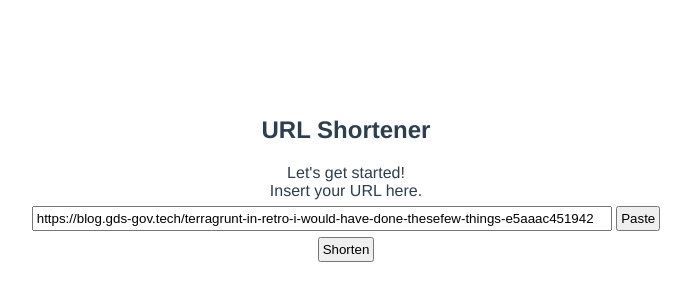
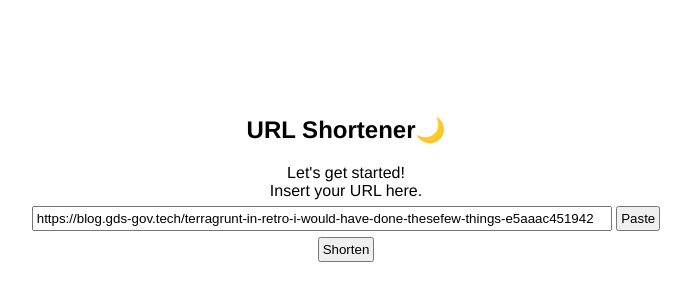
Before and after one commit to constanxe/url-shortener, a Vue app in the folder client/: page / in a window 1280 px wide. Shown: the part 124-424 px from the top of the page, without its empty margins (294-985 px from the left). Built offline with nearby package versions, Linux system fonts and the light colour scheme.

Commit message:
client: add dark/light theme toggle

```diff
--- a/client/src/App.vue
+++ b/client/src/App.vue
@@ -1,6 +1,6 @@
 <template>
   <div id="app">
-    <h2>URL Shortener</h2>
+    <h2>URL Shortener<button class="btn__theme" @click="toggleTheme" title="Toggle theme" aria-label="Toggle theme">{{theme == 'light' ? '🌙' : '☀️'}}</button></h2>
     <div class="label">Let's get started!<br>Insert your URL here.</div>
     <input type="search" v-model="urlInput" @keydown.enter="generateShortenedUrl()"> <button @click="pasteUrlInput()">Paste</button> <br>
     <button @click="generateShortenedUrl()">Shorten</button>
@@ -27,7 +27,8 @@
     return {
       urlInput: 'https://blog.gds-gov.tech/terragrunt-in-retro-i-would-have-done-thesefew-things-e5aaac451942',
       shortenedUrl: '',
-      errorMessage: ''
+      errorMessage: '',
+      theme: 'light'
     }
   },
   methods: {
@@ -57,22 +58,48 @@
         .then(response => this.shortenedUrl = serverUrl + response.data.shortened_key)
         .catch(error => this.errorMessage = error.response.data && error.response.data.message || error.message);
     },
+
     pasteUrlInput() {
       navigator.clipboard.readText()
         .then(text => this.urlInput = text)
         .catch(err => this.errorMessage = 'Failed to read clipboard contents due to ' + err);
     },
+
+    // ref: https://dev.to/lindaojo/dark-mode-using-css-variables-vue-js-37il
+    toggleTheme() {
+      this.theme = this.theme == 'light' ? 'dark' : 'light'; //toggles theme value
+      document.documentElement.setAttribute('data-theme', this.theme); // sets the data-theme attribute
+      localStorage.setItem('theme', this.theme); // stores theme value on local storage
+    }
   }
 }
 </script>
 
 <style lang="scss">
+:root, [data-theme=light] {
+  --color-text: black;
+  --color-default: white;
+}
+[data-theme=dark] {
+  --color-text: white;
+  --color-default: #2a313a;
+
+  a {
+    color: var(--color-text);
+  }
+}
+
+body {
+  background-color: var(--color-default);
+  color: var(--color-text);
+  margin: 0;
+}
+
 #app {
   font-family: Avenir, Helvetica, Arial, sans-serif;
   -webkit-font-smoothing: antialiased;
   -moz-osx-font-smoothing: grayscale;
   text-align: center;
-  color: #2c3e50;
   margin-top: 30vh;
 }
 
@@ -98,4 +125,12 @@
     color: red;
   }
 }
+
+button:hover {
+  cursor: pointer;
+}
+
+.btn__theme {
+  all: unset;
+}
 </style>
```
